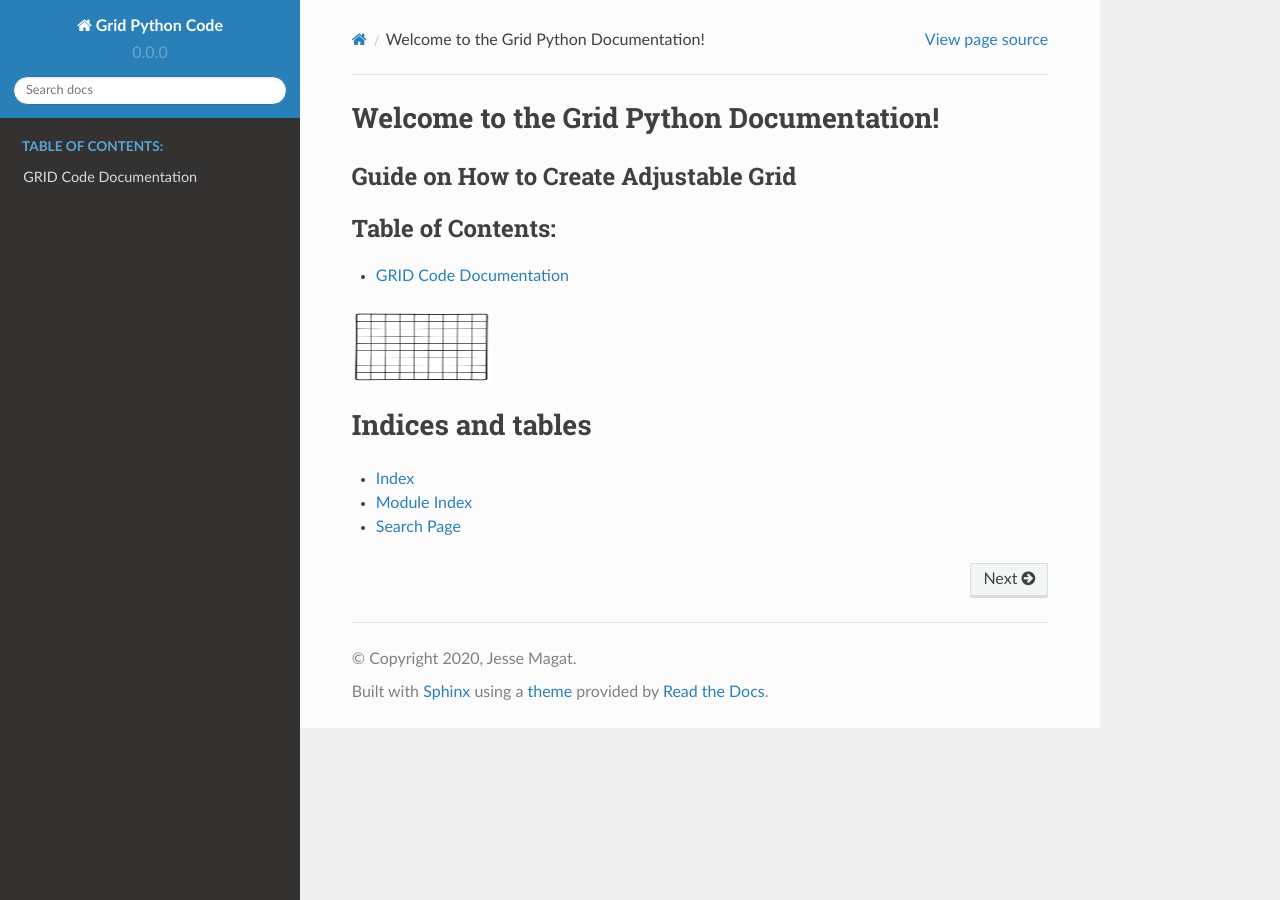
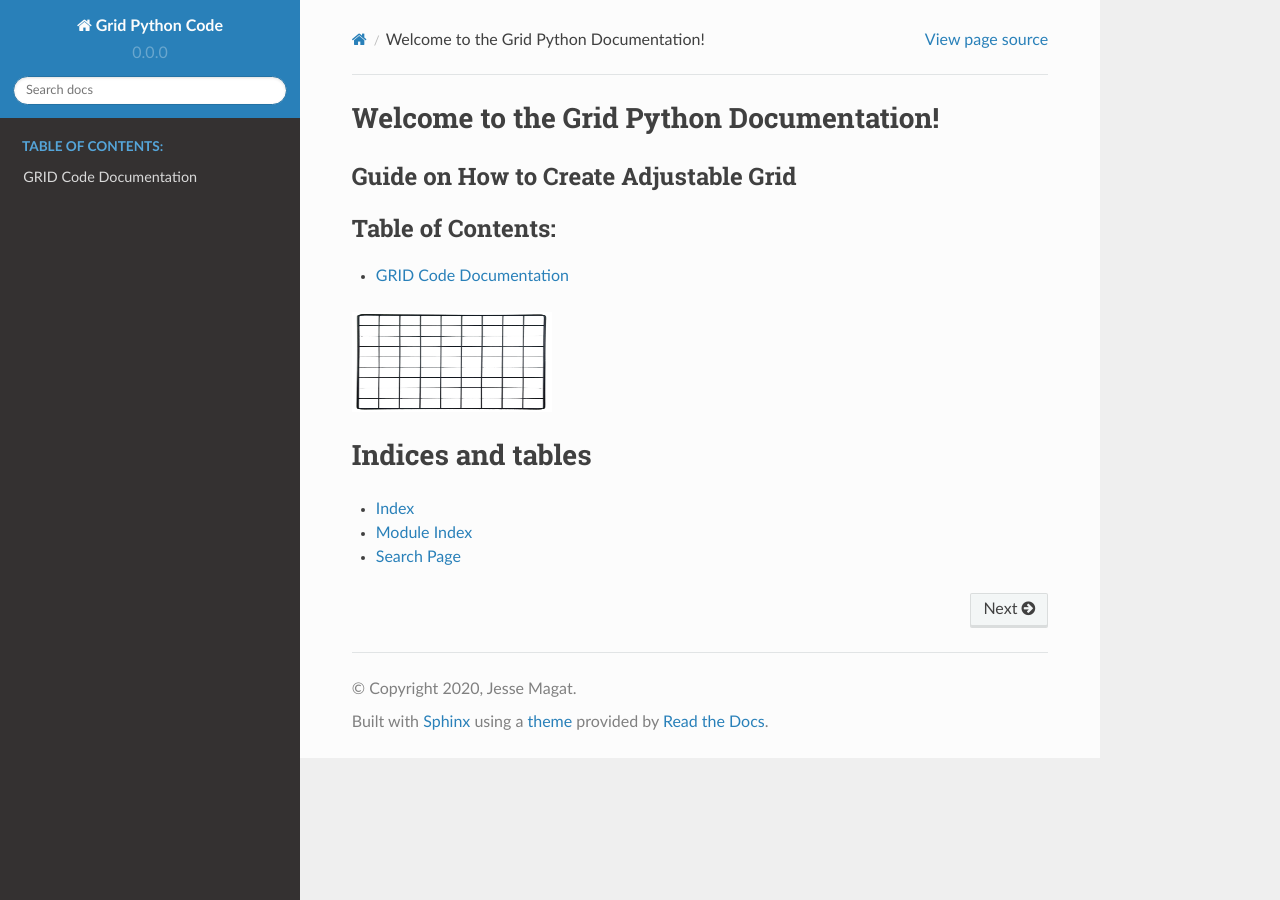
Before and after one commit to magatj/magatj.github.io, a Sphinx documentation site: the page built from sphinx_doc/source/index.rst, in a window 1280 px wide. Built offline with Sphinx 7.4.7 and the Read the Docs theme 2.0.0, drawn with Linux system fonts in a browser that asks for light colours.

Commit message:
Update index.rst

```diff
--- a/sphinx_doc/source/index.rst
+++ b/sphinx_doc/source/index.rst
@@ -18,7 +18,7 @@ Guide on How to Create Adjustable Grid
 .. image:: standard-grid.png
    :width: 200
    :height: 100
-   :scale: 70%
+
 
 Indices and tables
 ==================
```
